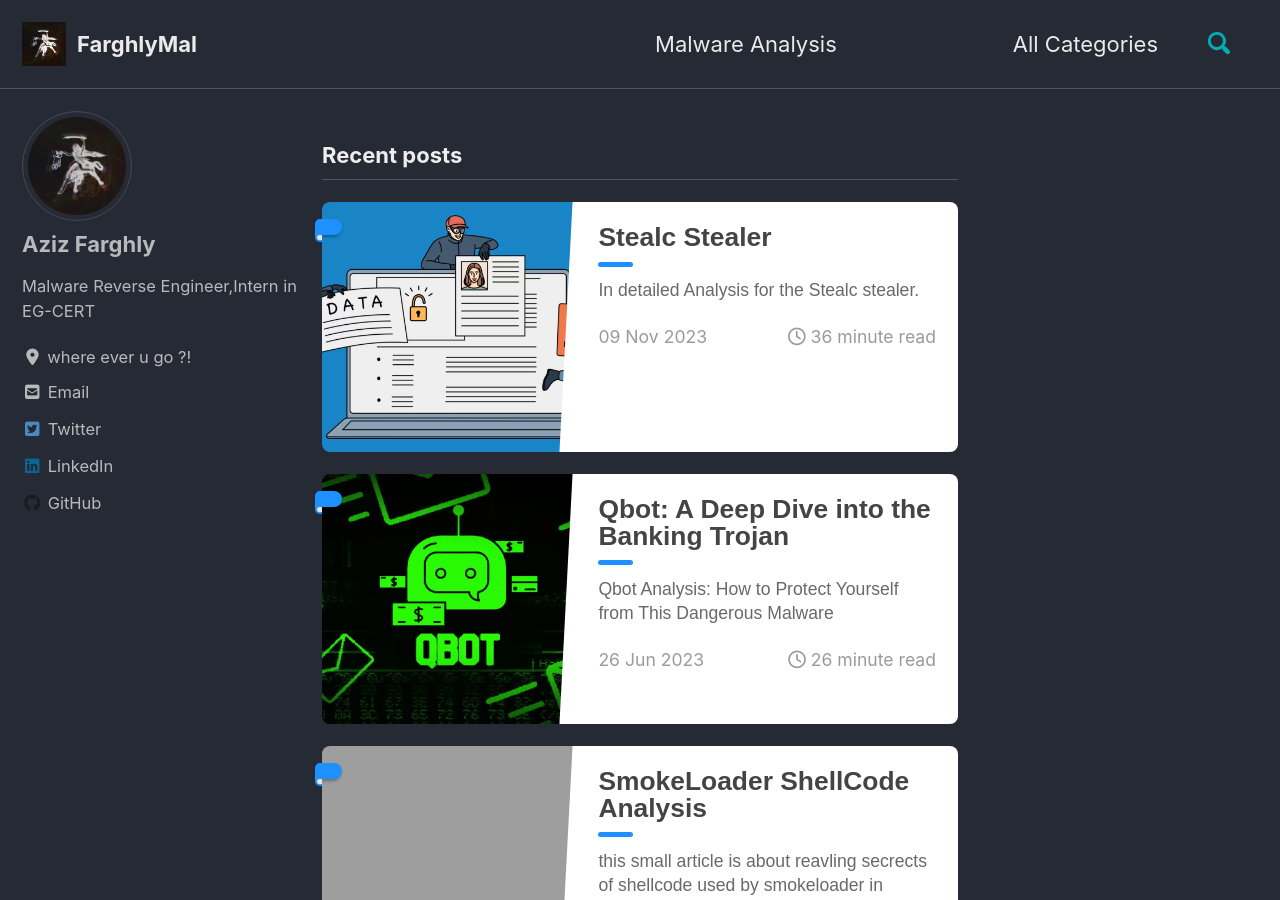
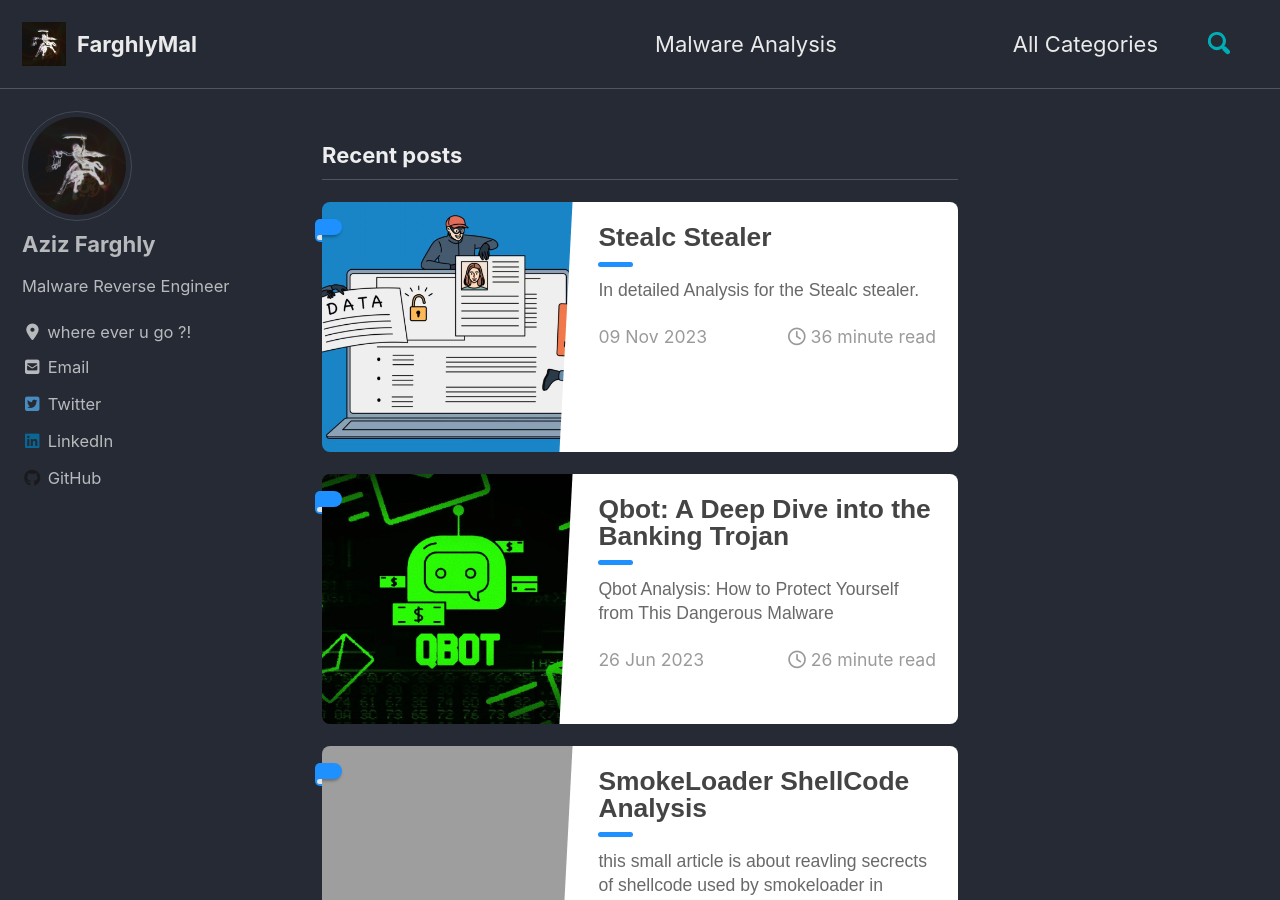
Before and after one commit to FarghlyMal/FarghlyMal.github.io, a Jekyll site: the page built from index.html, in a window 1280 px wide and 900 px high. Built offline with Jekyll 4.4.1, drawn with Linux system fonts in a browser that asks for light colours; cached includes are drawn as plain includes; nearby versions of some CDN libraries; the list of posts is cut into pages by our own code; grey boxes are pictures that could not be loaded.

Commit message:
Update _config.yml

```diff
--- a/_config.yml
+++ b/_config.yml
@@ -95,7 +95,7 @@ analytics:
 author:
   name             : "Aziz Farghly"
   avatar           : /assets/images/site_data/avatar.jpg # path of avatar image, e.g. "/assets/images/bio-photo.jpg"
-  bio              : "Malware Reverse Engineer,Intern in EG-CERT"
+  bio              : "Malware Reverse Engineer"
   location         : "where ever u go ?!"
   email            :
   links:
```
